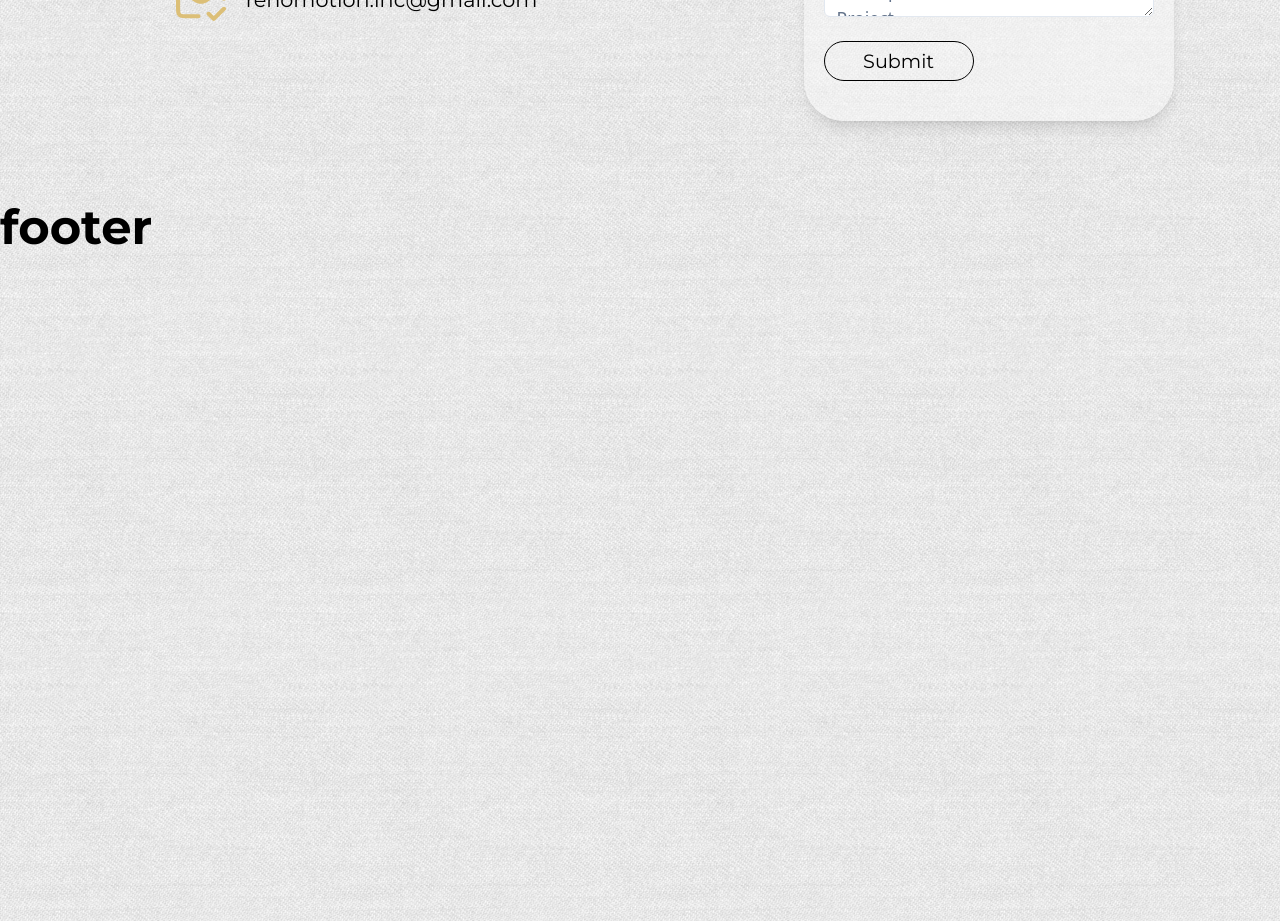
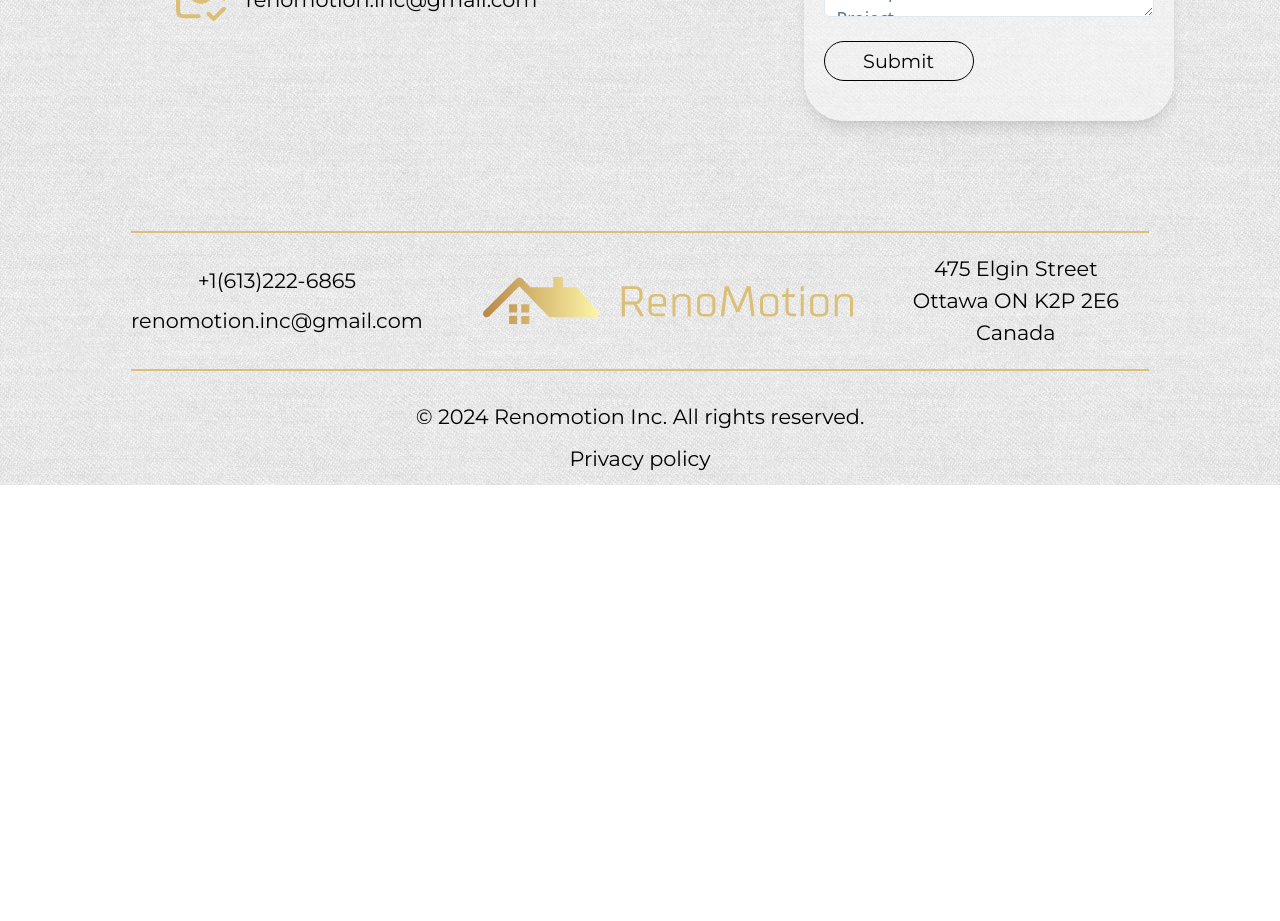
Before and after one commit to igor-mlv/renomotion, a Next.js app: page / in a window 1280 px wide. Shown: the part 6360-7281 px from the top of the page. After the commit the page ends 6845 px from the top, so only its background shows below. Built offline with nearby package versions, Linux system fonts and the light colour scheme.

Commit message:
footer is done

```diff
--- a/src/app/(pages)/(home)/page.tsx
+++ b/src/app/(pages)/(home)/page.tsx
@@ -6,6 +6,7 @@ import NavBar from "@/components/sections/NavBar"
 import Prices from "@/components/sections/Prices";
 import Services from "@/components/sections/Services";
 import Testimonials from "@/components/sections/Testimonials";
+import Footer from "@/components/sections/Footer";
 
 export default function Home() {
   return (
@@ -18,13 +19,7 @@ export default function Home() {
       <Gallery />
       <Testimonials />
       <ContactUs />
-
-
-
-      <section id="footer" className="h-[2000px] pt-[5rem]">
-        <h1>footer</h1>
-      </section>
-
+      <Footer />
     </div >
   );
 }
--- /dev/null
+++ b/src/components/sections/Footer.tsx
@@ -0,0 +1,25 @@
+export default function About() {
+    return (
+        <footer id="footer" className=" flex justify-center items-center pt-[100px]">
+            <div className="lg:max-w-[1280px] w-full px-2">
+                <div className="flex flex-col justify-between items-center p-[10px]">
+                    <div className="flex md:flex-row flex-col justify-around items-center md:space-y-0 space-y-8 border-t-[2px] border-b-[2px] border-gold py-[20px]">
+                        <div className="flex flex-col justify-between items-center md:mr-[30px] mr-0 space-y-2 ">
+                            <a href="tel:+16132226865"><p>+1(613)222-6865</p></a>
+                            <a href="mailto:renomotion.inc@gmail.com"><p>renomotion.inc@gmail.com</p></a>
+                        </div>
+
+                        <img src="/assets/logo.svg" alt="logo" className="w-[370px] h-auto mx-[30px]" />
+
+                        <p className="text-center mx-[30px] ">475 Elgin Street<br />Ottawa ON K2P 2E6<br />Canada</p>
+                    </div>
+
+                    <div className="flex flex-col justify-between items-center mt-[30px] ">
+                        <p className="text-center">© {new Date().getFullYear()} Renomotion Inc. All rights reserved.</p>
+                        <p className="text-center mt-[10px]">Privacy policy</p>
+                    </div>
+                </div>
+            </div>
+        </footer>
+    )
+}
```
